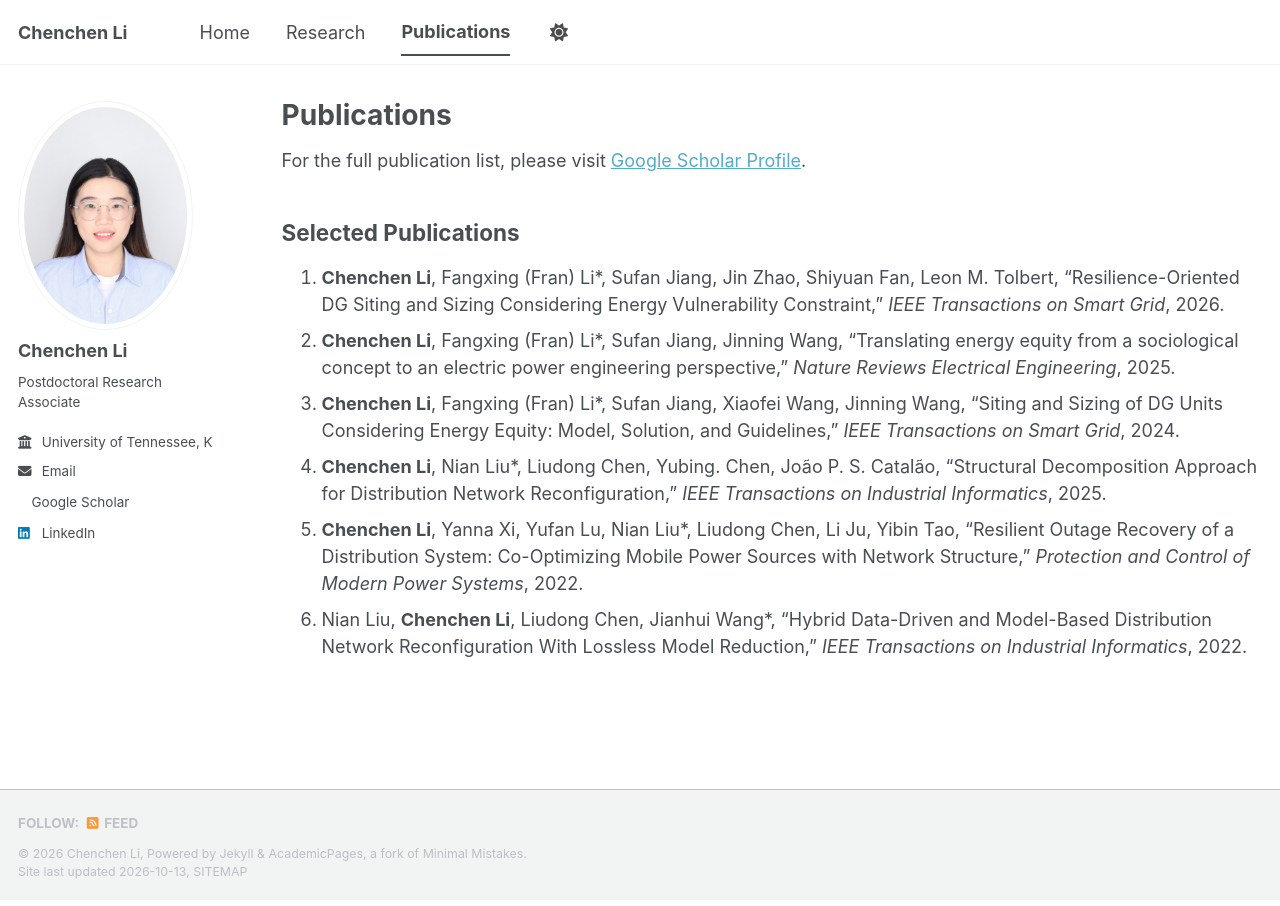
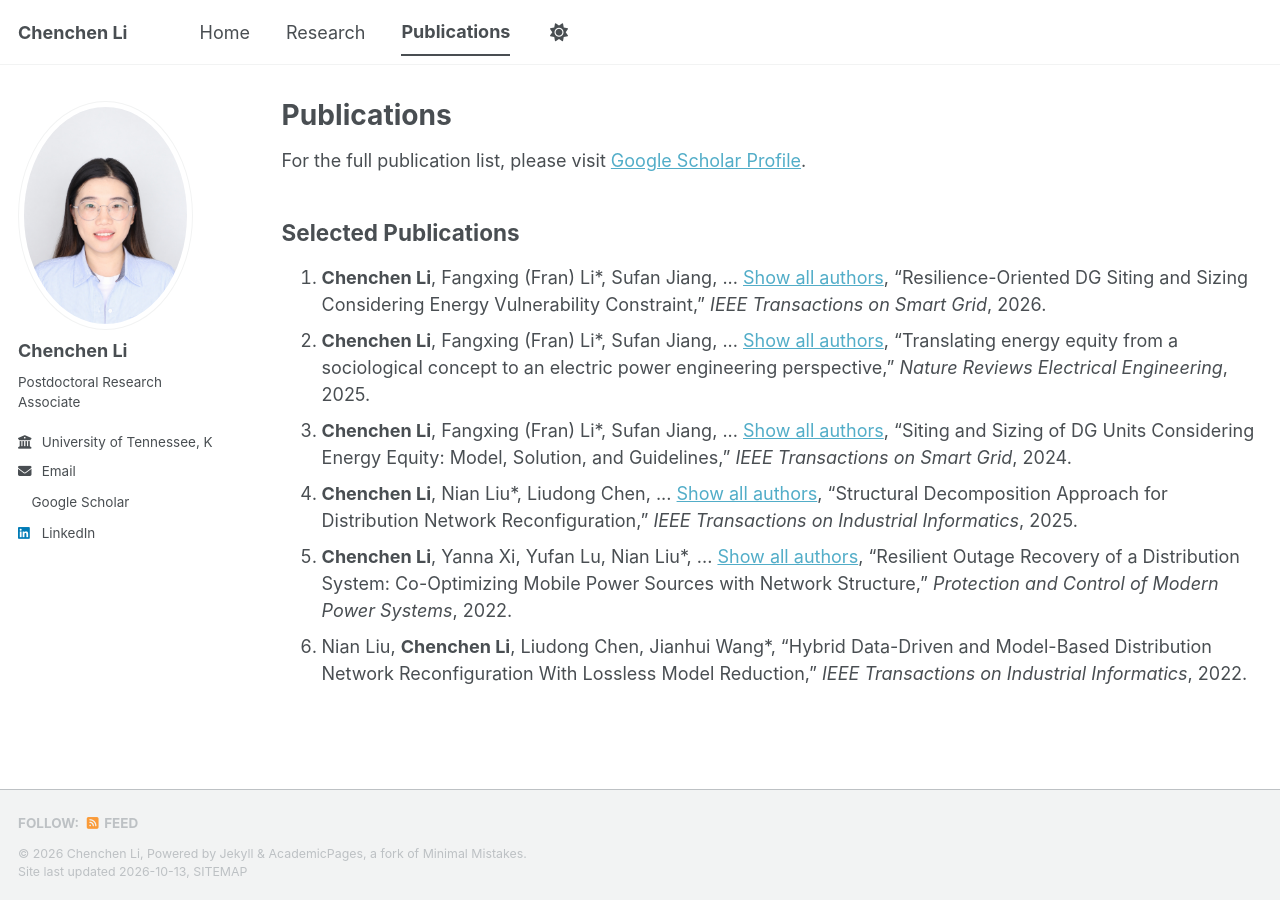
Before and after one commit to ChenchenLi123/academic-website-draft, a Jekyll site: the page built from _pages/publications.html, in a window 1280 px wide. Built offline with Jekyll 4.4.1, drawn with Linux system fonts in a browser that asks for light colours; a style sheet for code colours, icons or effects is not loaded.

Commit message:
Add expandable publication author lists

```diff
--- a/_pages/publications.html
+++ b/_pages/publications.html
@@ -9,11 +9,81 @@ author_profile: true
 
 <h2>Selected Publications</h2>
 
-<ol>
-  <li><strong>Chenchen Li</strong>, Fangxing (Fran) Li*, Sufan Jiang, Jin Zhao, Shiyuan Fan, Leon M. Tolbert, “Resilience-Oriented DG Siting and Sizing Considering Energy Vulnerability Constraint,” <em>IEEE Transactions on Smart Grid</em>, 2026.</li>
-  <li><strong>Chenchen Li</strong>, Fangxing (Fran) Li*, Sufan Jiang, Jinning Wang, “Translating energy equity from a sociological concept to an electric power engineering perspective,” <em>Nature Reviews Electrical Engineering</em>, 2025.</li>
-  <li><strong>Chenchen Li</strong>, Fangxing (Fran) Li*, Sufan Jiang, Xiaofei Wang, Jinning Wang, “Siting and Sizing of DG Units Considering Energy Equity: Model, Solution, and Guidelines,” <em>IEEE Transactions on Smart Grid</em>, 2024.</li>
-  <li><strong>Chenchen Li</strong>, Nian Liu*, Liudong Chen, Yubing. Chen, João P. S. Catalão, “Structural Decomposition Approach for Distribution Network Reconfiguration,” <em>IEEE Transactions on Industrial Informatics</em>, 2025.</li>
-  <li><strong>Chenchen Li</strong>, Yanna Xi, Yufan Lu, Nian Liu*, Liudong Chen, Li Ju, Yibin Tao, “Resilient Outage Recovery of a Distribution System: Co-Optimizing Mobile Power Sources with Network Structure,” <em>Protection and Control of Modern Power Systems</em>, 2022.</li>
-  <li>Nian Liu, <strong>Chenchen Li</strong>, Liudong Chen, Jianhui Wang*, “Hybrid Data-Driven and Model-Based Distribution Network Reconfiguration With Lossless Model Reduction,” <em>IEEE Transactions on Industrial Informatics</em>, 2022.</li>
+<style>
+  .selected-publications .author-toggle {
+    padding: 0;
+    border: 0;
+    background: none;
+    color: var(--global-link-color);
+    font: inherit;
+    text-decoration: underline;
+    cursor: pointer;
+  }
+
+  .selected-publications .author-toggle:hover {
+    color: var(--global-link-color-hover);
+  }
+</style>
+
+<ol class="selected-publications">
+  <li>
+    <span class="publication-authors"><strong>Chenchen Li</strong>, Fangxing (Fran) Li*, Sufan Jiang, Jin Zhao, Shiyuan Fan, Leon M. Tolbert</span>, “Resilience-Oriented DG Siting and Sizing Considering Energy Vulnerability Constraint,” <em>IEEE Transactions on Smart Grid</em>, 2026.
+  </li>
+  <li>
+    <span class="publication-authors"><strong>Chenchen Li</strong>, Fangxing (Fran) Li*, Sufan Jiang, Jinning Wang</span>, “Translating energy equity from a sociological concept to an electric power engineering perspective,” <em>Nature Reviews Electrical Engineering</em>, 2025.
+  </li>
+  <li>
+    <span class="publication-authors"><strong>Chenchen Li</strong>, Fangxing (Fran) Li*, Sufan Jiang, Xiaofei Wang, Jinning Wang</span>, “Siting and Sizing of DG Units Considering Energy Equity: Model, Solution, and Guidelines,” <em>IEEE Transactions on Smart Grid</em>, 2024.
+  </li>
+  <li>
+    <span class="publication-authors"><strong>Chenchen Li</strong>, Nian Liu*, Liudong Chen, Yubing. Chen, João P. S. Catalão</span>, “Structural Decomposition Approach for Distribution Network Reconfiguration,” <em>IEEE Transactions on Industrial Informatics</em>, 2025.
+  </li>
+  <li>
+    <span class="publication-authors"><strong>Chenchen Li</strong>, Yanna Xi, Yufan Lu, Nian Liu*, Liudong Chen, Li Ju, Yibin Tao</span>, “Resilient Outage Recovery of a Distribution System: Co-Optimizing Mobile Power Sources with Network Structure,” <em>Protection and Control of Modern Power Systems</em>, 2022.
+  </li>
+  <li>
+    <span class="publication-authors">Nian Liu, <strong>Chenchen Li</strong>, Liudong Chen, Jianhui Wang*</span>, “Hybrid Data-Driven and Model-Based Distribution Network Reconfiguration With Lossless Model Reduction,” <em>IEEE Transactions on Industrial Informatics</em>, 2022.
+  </li>
 </ol>
+
+<script>
+  document.querySelectorAll(".selected-publications .publication-authors").forEach((authorList, index) => {
+    /* Author names are comma-separated; retain their existing markup. */
+    const authors = authorList.innerHTML.split(", ");
+    let visibleCount = Math.min(3, authors.length);
+
+    authors.forEach((author, authorIndex) => {
+      if (author.includes("*") || author.includes("Chenchen Li")) {
+        visibleCount = Math.max(visibleCount, authorIndex + 1);
+      }
+    });
+
+    if (visibleCount === authors.length) return;
+
+    const remaining = document.createElement("span");
+    remaining.id = `publication-authors-${index + 1}`;
+    remaining.innerHTML = ", " + authors.slice(visibleCount).join(", ");
+    remaining.hidden = true;
+
+    const ellipsis = document.createElement("span");
+    ellipsis.textContent = ", ...";
+    ellipsis.setAttribute("aria-hidden", "true");
+
+    const toggle = document.createElement("button");
+    toggle.type = "button";
+    toggle.className = "author-toggle";
+    toggle.textContent = "Show all authors";
+    toggle.setAttribute("aria-expanded", "false");
+    toggle.setAttribute("aria-controls", remaining.id);
+    toggle.addEventListener("click", () => {
+      const expanded = toggle.getAttribute("aria-expanded") !== "true";
+      remaining.hidden = !expanded;
+      ellipsis.hidden = expanded;
+      toggle.setAttribute("aria-expanded", String(expanded));
+      toggle.textContent = expanded ? "Hide authors" : "Show all authors";
+    });
+
+    authorList.innerHTML = authors.slice(0, visibleCount).join(", ");
+    authorList.append(remaining, ellipsis, " ", toggle);
+  });
+</script>
```
